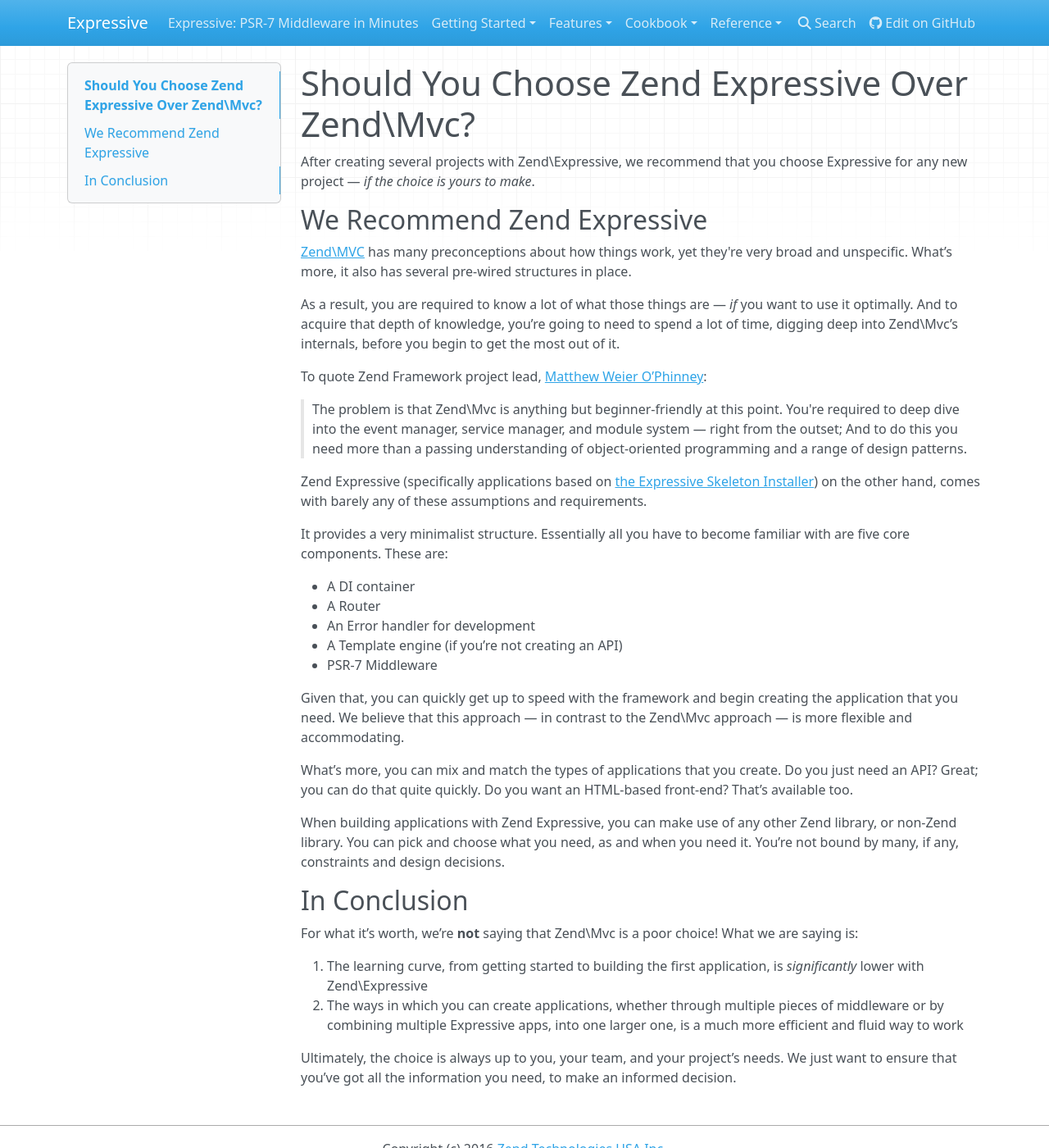
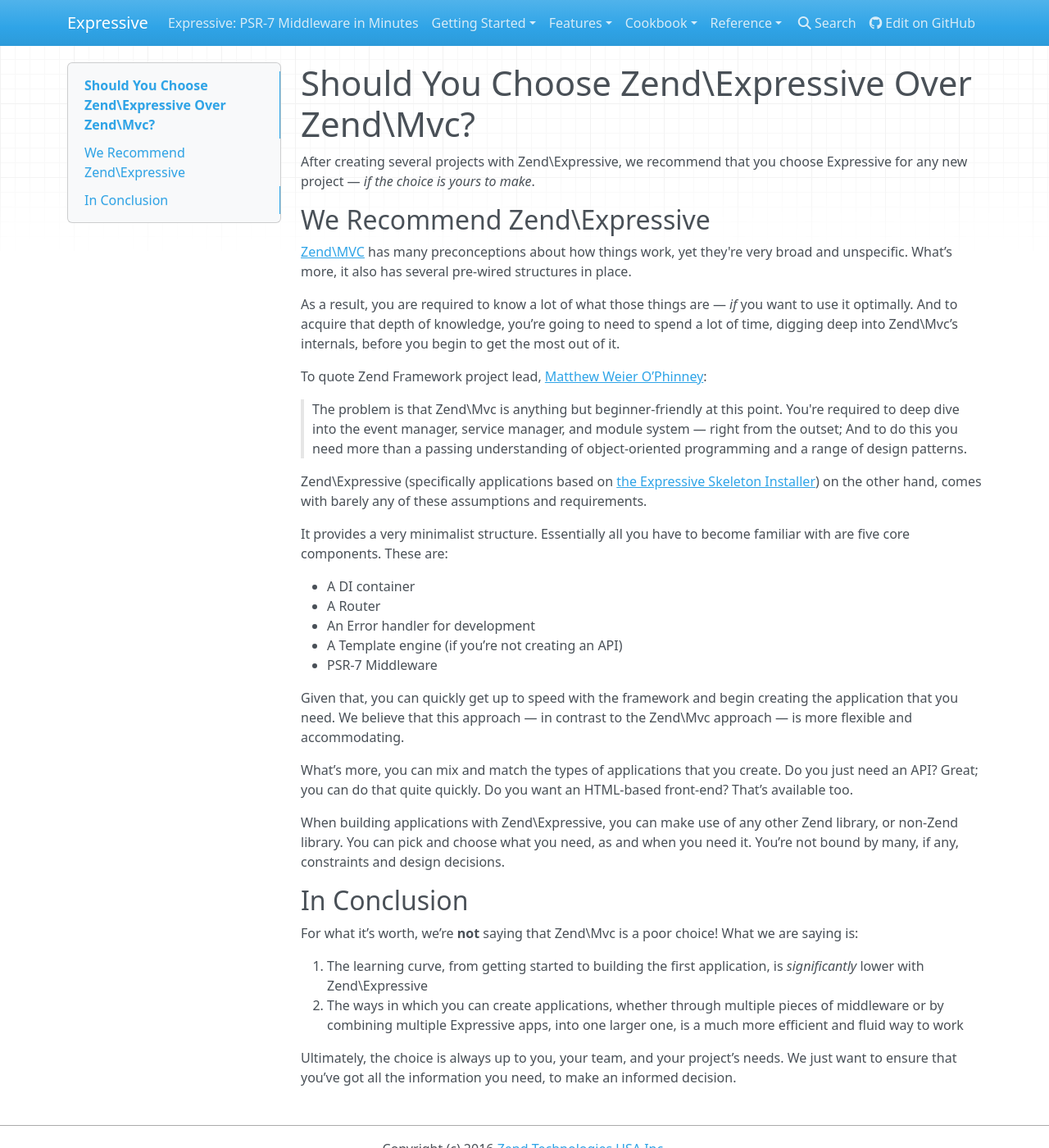
Before and after one commit to zendframework/zend-expressive, an MkDocs documentation site: the page built from doc/book/why-expressive.md, in a window 1280 px wide and 1400 px high. Shown: the whole window at 82% size. Built offline with MkDocs 1.6.1, drawn with Linux system fonts in a browser that asks for light colours; nearby versions of some CDN libraries; old or Windows-style settings are respelled for this version of MkDocs.

```diff
--- a/doc/book/why-expressive.md
+++ b/doc/book/why-expressive.md
@@ -1,8 +1,8 @@
-# Should You Choose Zend Expressive Over Zend\Mvc?
+# Should You Choose Zend\Expressive Over Zend\Mvc?
 
 After creating several projects with Zend\Expressive, we recommend that you choose Expressive for any new project — _if the choice is yours to make_.
 
-## We Recommend Zend Expressive
+## We Recommend Zend\Expressive
 
 [Zend\MVC](https://github.com/zendframework/zend-mvc) has many preconceptions about how things work, yet they're very broad and unspecific.
 What’s more, it also has several pre-wired structures in place.
@@ -14,7 +14,7 @@ To quote Zend Framework project lead, [Matthew Weier O’Phinney](https://twitte
 
 > The problem is that Zend\Mvc is anything but beginner-friendly at this point. You're required to deep dive into the event manager, service manager, and module system — right from the outset; And to do this you need more than a passing understanding of object-oriented programming and a range of design patterns.
 
-Zend Expressive (specifically applications based on [the Expressive Skeleton Installer](https://zendframework.github.io/zend-expressive/)) on the other hand, comes with barely any of these assumptions and requirements.
+Zend\Expressive (specifically applications based on [the Expressive Skeleton Installer](https://zendframework.github.io/zend-expressive/)) on the other hand, comes with barely any of these assumptions and requirements.
 
 It provides a very minimalist structure. Essentially all you have to become familiar with are five core components. These are:
 
@@ -31,7 +31,7 @@ What’s more, you can mix and match the types of applications that you create.
 Do you just need an API? Great; you can do that quite quickly.
 Do you want an HTML-based front-end? That’s available too.
 
-When building applications with Zend Expressive, you can make use of any other Zend library, or non-Zend library.
+When building applications with Zend\Expressive, you can make use of any other Zend library, or non-Zend library.
 You can pick and choose what you need, as and when you need it.
 You’re not bound by many, if any, constraints and design decisions.
 
```
